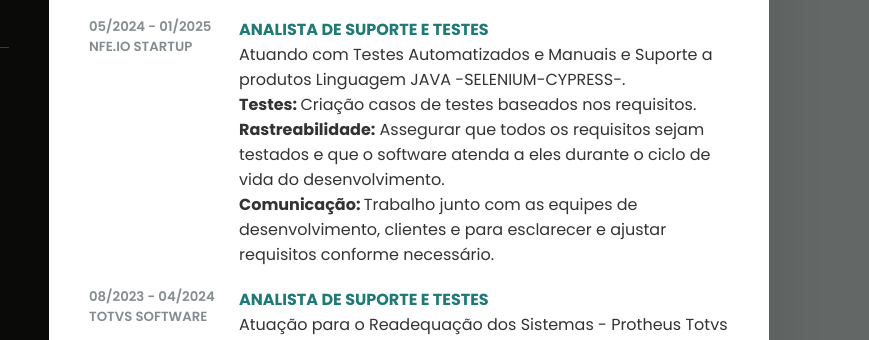
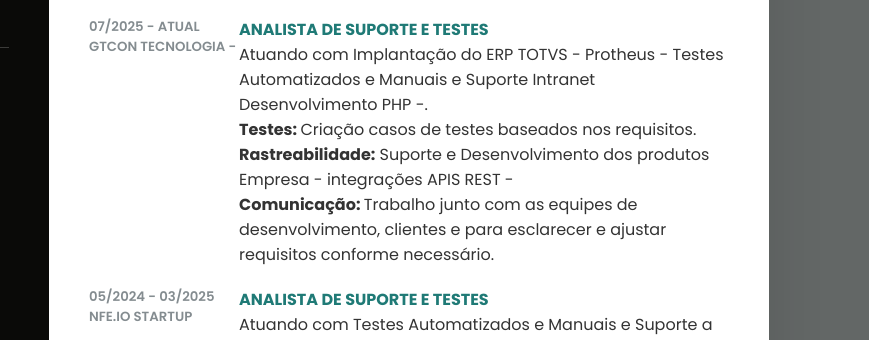
Before and after one commit to clecioscamacho/clecioscamacho.github.io, a plain HTML site: page index.html in a window 1280 px wide. Shown: the part 442-782 px from the top of the page, 411-1280 px from the left. Drawn offline with nearby package versions, Linux system fonts and the light colour scheme.

Commit message:
gtcon - infgormatica

```diff
--- a/index.html
+++ b/index.html
@@ -137,10 +137,33 @@
                 </div>
             <div class="about">
                 <h2 class="title2">Experiência</h2>
+                <!--inicio aqui-->
                 <div class="box">
                     <div class="year_company">
                         <!-- Substitua pelo ano de ingresso e de saída da empresa (se for seu emprego atual, coloque Atual) -->
-                        <h5>05/2024 - 01/2025</h5>
+                        <h5>07/2025 - Atual</h5>
+                        <h5>GTCON TECNOLOGIA - </h5>
+                    </div>
+                    <div class="text">
+                        <!-- Substitua pelo seu cargo -->
+                        <h4>Analista de Suporte e Testes</h4>
+                        <!-- Descreva suas funções para o cargo mencionado -->
+                        <p>
+                            Atuando com Implantação do ERP TOTVS - Protheus - Testes Automatizados e Manuais e Suporte Intranet Desenvolvimento PHP -.<br>
+                            <b>Testes: </b> Criação casos de testes baseados nos requisitos.
+                            <b>Rastreabilidade:</b> Suporte e Desenvolvimento dos produtos Empresa
+                            - integrações APIS REST -<br>
+                            <b>Comunicação: </b> Trabalho junto com as equipes de desenvolvimento, clientes e para esclarecer e ajustar
+                            requisitos conforme necessário.
+                        </p>
+                    </div>
+                </div>
+
+
+                <div class="box">
+                    <div class="year_company">
+                        <!-- Substitua pelo ano de ingresso e de saída da empresa (se for seu emprego atual, coloque Atual) -->
+                        <h5>05/2024 - 03/2025</h5>
                         <h5>Nfe.io Startup </h5>
                     </div>
                     <div class="text">
```
